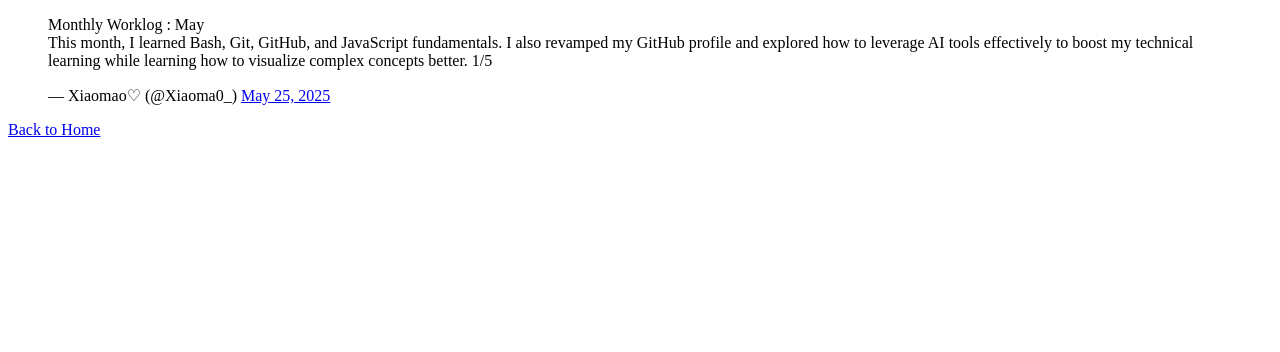
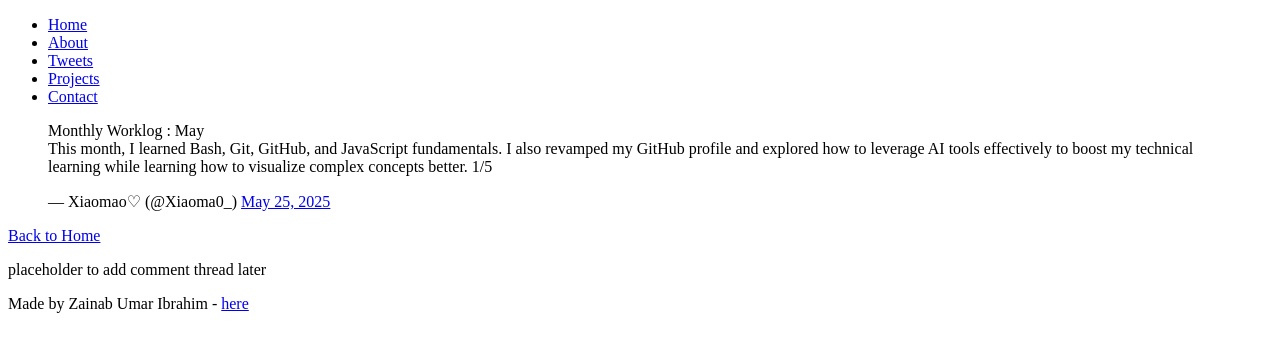
Before and after one commit to xieumar/My_First_Portfolio, a plain HTML site: page html_basic/tweets.html in a window 1280 px wide. Drawn offline with Linux system fonts and the light colour scheme.

Commit message:
Made changes to tweets.html and index.html

```diff
--- a/html_basic/tweets.html
+++ b/html_basic/tweets.html
@@ -6,8 +6,27 @@
     <title>Document</title>
 </head>
 <body>
+    <header>
+        <ul>
+            <li><a href="/index.html">Home</a></li>
+            <li><a href="/about.html">About</a></li>
+            <li><a href="/tweets.html">Tweets</a></li>
+            <li><a href="/projects.html">Projects</a></li>
+            <li><a href="/contact.html">Contact</a></li>
+        </ul>
+    </header>
+    <main>
+         <article>
+             <blockquote class="twitter-tweet" data-media-max-width="560"><p lang="en" dir="ltr">Monthly Worklog : May<br>This month, I learned Bash, Git, GitHub, and JavaScript fundamentals. I also revamped my GitHub profile and explored how to leverage AI tools effectively to boost my technical learning while learning how to visualize complex concepts better. 1/5</p>&mdash; Xiaomao♡ (@Xiaoma0_) <a href="https://twitter.com/Xiaoma0_/status/1926610329888264379?ref_src=twsrc%5Etfw">May 25, 2025</a></blockquote> <script async src="https://platform.twitter.com/widgets.js" charset="utf-8"></script>
+             <p><a href="/index.html">Back to Home</a></p>
+         </article>
+        <aside>
+            <p>placeholder to add comment thread later</p>
+        </aside>
+    </main>
+    <footer>
+        <p>Made by Zainab Umar Ibrahim - <a href="https://www.linkedin.com/in/zainab-umar-ibrahim-48929b1ba/" target="_blank">here</a></p>
+    </footer>
 
-    <blockquote class="twitter-tweet" data-media-max-width="560"><p lang="en" dir="ltr">Monthly Worklog : May<br>This month, I learned Bash, Git, GitHub, and JavaScript fundamentals. I also revamped my GitHub profile and explored how to leverage AI tools effectively to boost my technical learning while learning how to visualize complex concepts better. 1/5</p>&mdash; Xiaomao♡ (@Xiaoma0_) <a href="https://twitter.com/Xiaoma0_/status/1926610329888264379?ref_src=twsrc%5Etfw">May 25, 2025</a></blockquote> <script async src="https://platform.twitter.com/widgets.js" charset="utf-8"></script>
-    <p><a href="/index.html">Back to Home</a></p>
 </body>
 </html>
```
Also changed, not shown: html_basic/index.html (+20 -0 lines).
